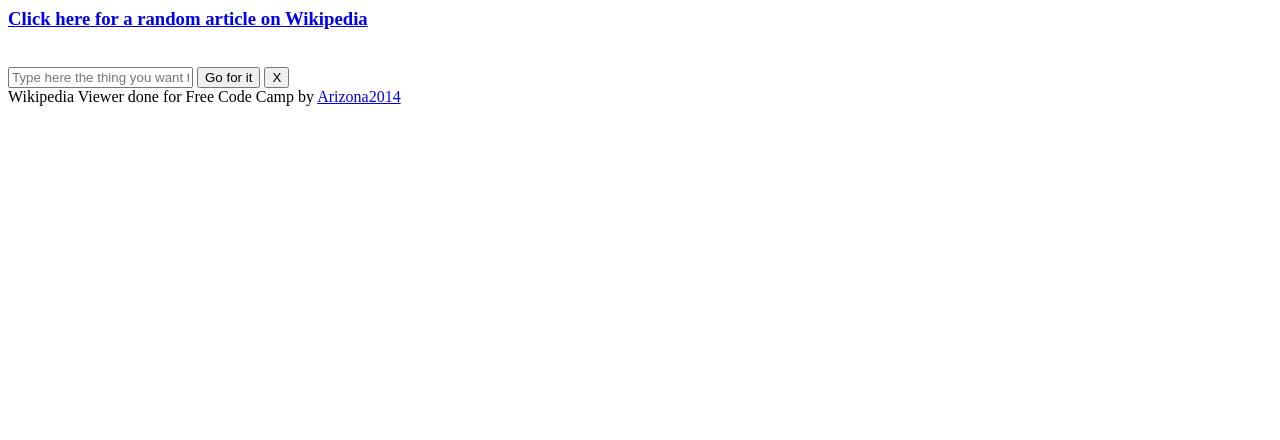
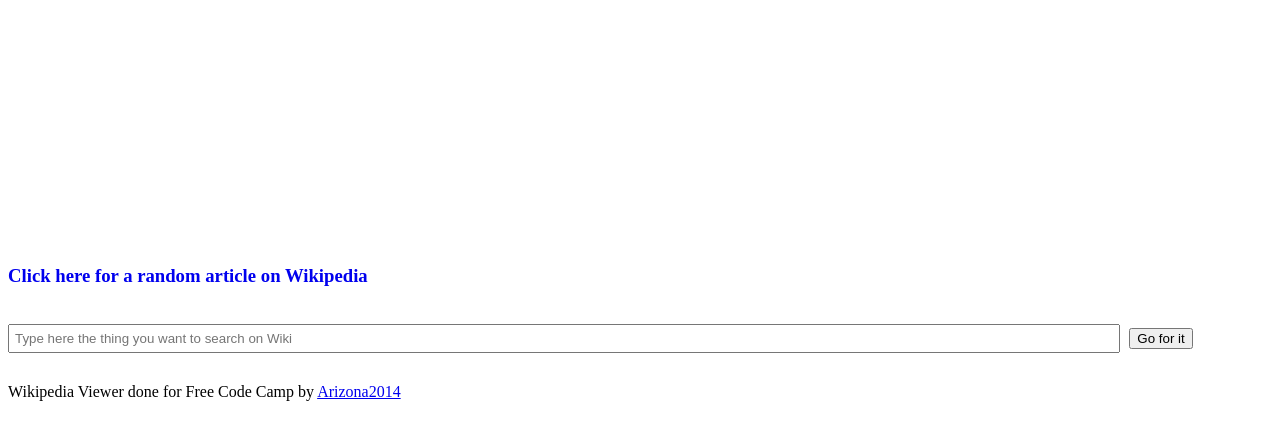
Before and after one commit to arizona2014/FCC_FrontEnd_Random_Wiki, a plain HTML site: page index.html in a window 1280 px wide. Drawn offline with Linux system fonts and the light colour scheme.

Commit message:
injecting css&js into index.html

```diff
--- a/index.html
+++ b/index.html
@@ -1,5 +1,6 @@
 <HTML>
   <head>
+	<link rel="stylesheet" href="./style.Css" />
   </head>
   <body>
     <div class="content">
@@ -21,5 +22,6 @@
     <footer>
       <div class="text-center footer">Wikipedia Viewer done for Free Code Camp by <a href="https://github.com/arizona2014">Arizona2014</a></div>
     </footer>
+	<script src="./functions.js"></script>
   </body>
 </HTML>
```
